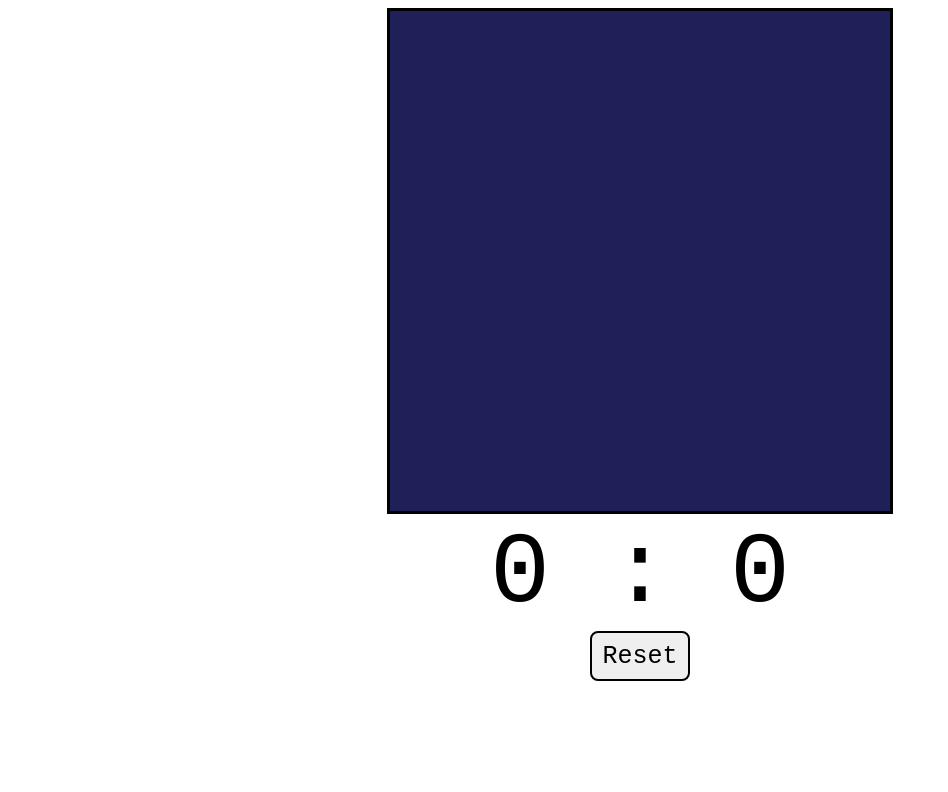
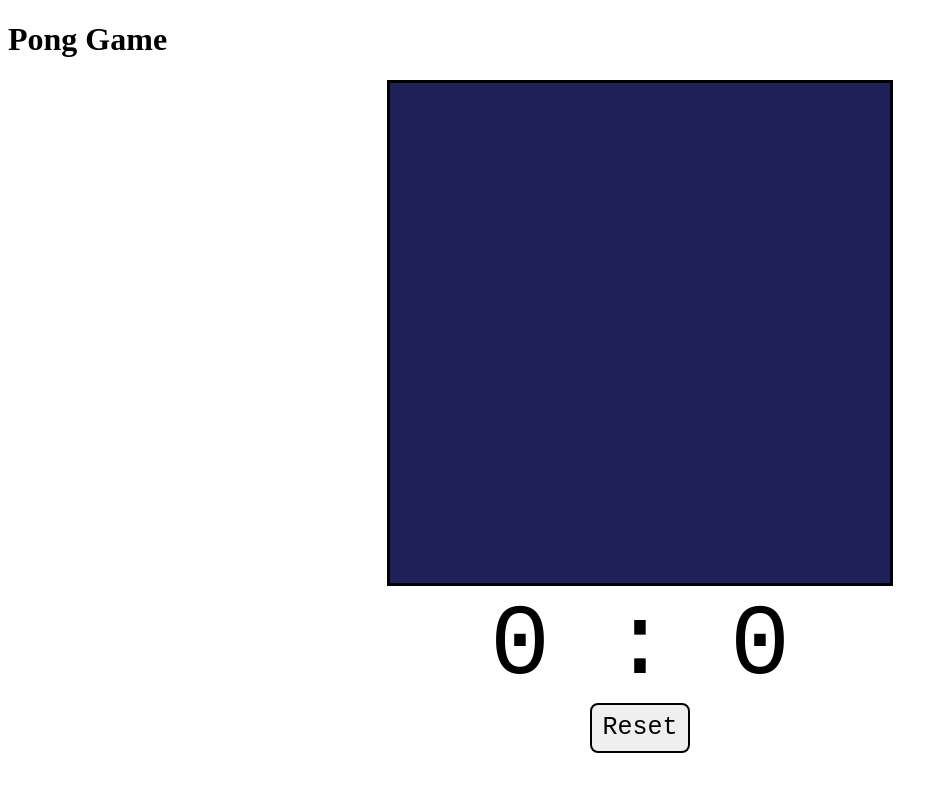
Before and after one commit to afiqrazak380/PongGame, a plain HTML site: page index.html in a window 1280 px wide. Shown: the whole page, without its empty margins (0-948 px from the left). Drawn offline with Linux system fonts and the light colour scheme.

Commit message:
Change some tag text.

```diff
--- a/index.html
+++ b/index.html
@@ -7,6 +7,7 @@
   <link  rel="stylesheet" href="style.css">
 </head>
 <body>
+  <h1>Pong Game</h1>
   <div id="gameContainer">
     <canvas id="gameBoard" width="500" height="500"></canvas>
     <div id="scoreText"> 0 : 0</div>
```
